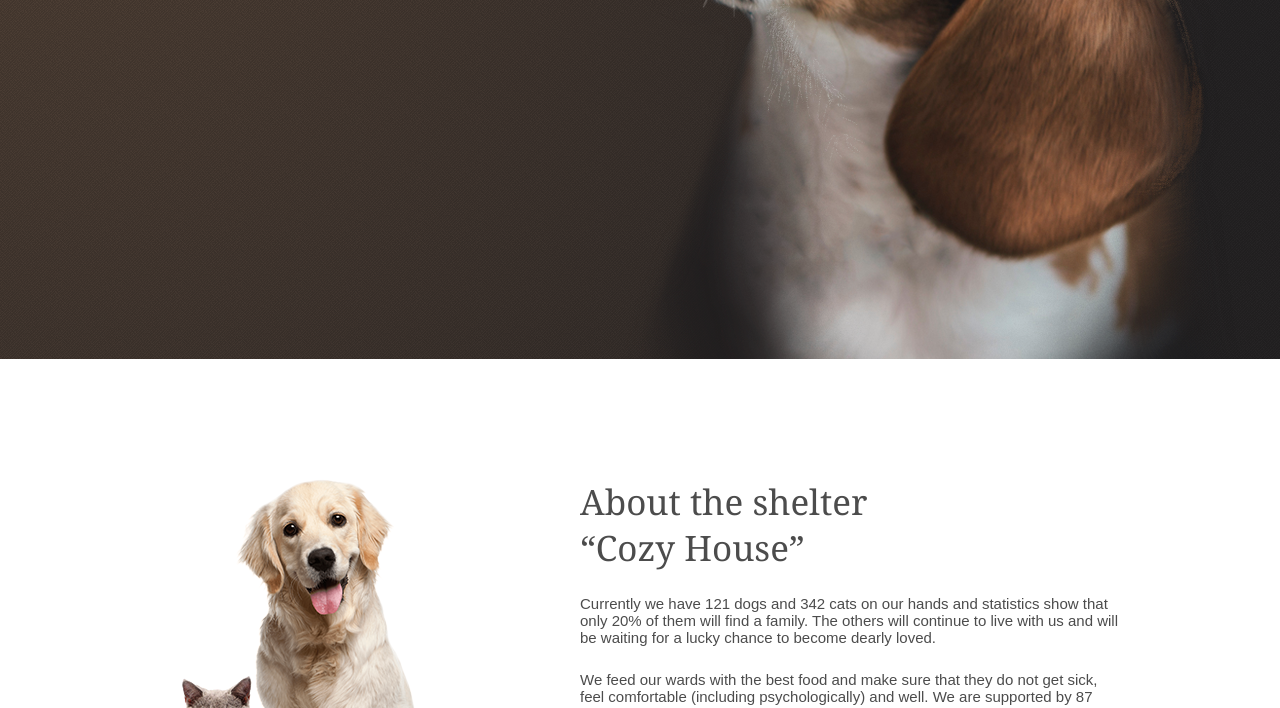
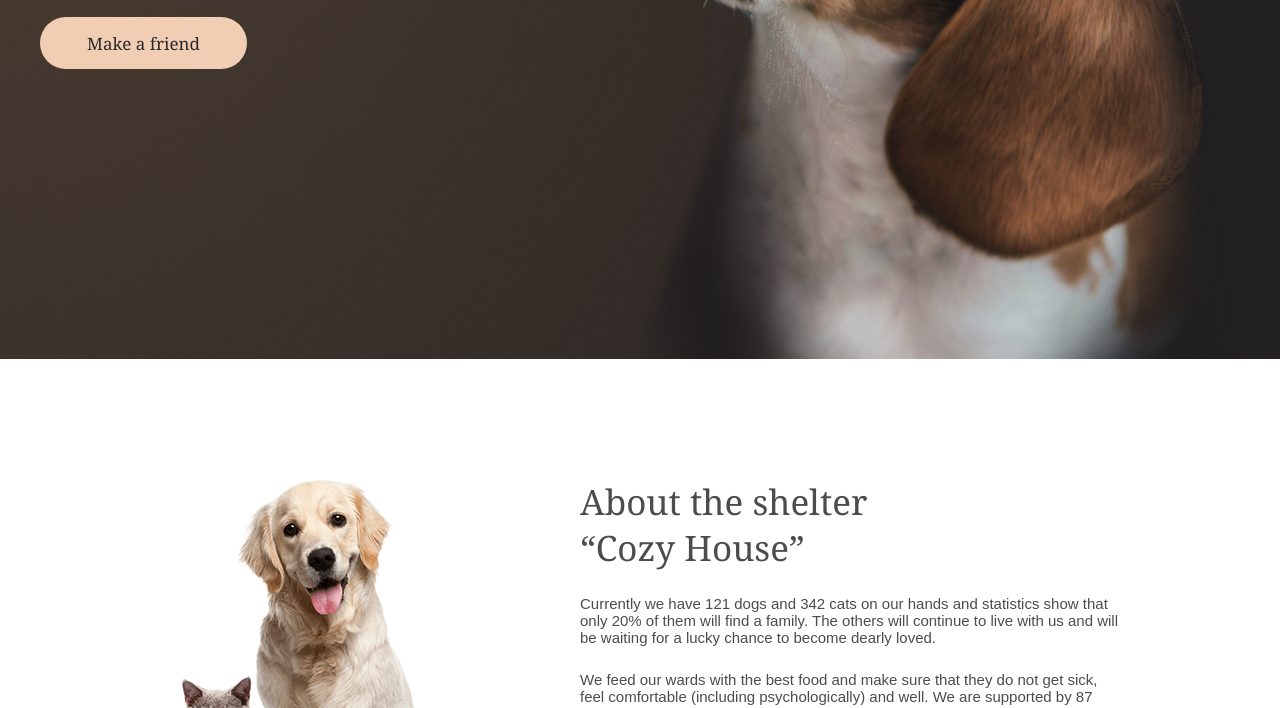
Before and after one commit to barnysha/Shelter-2023, a plain HTML site: page index.html in a window 1280 px wide. Shown: the part 520-1228 px from the top of the page. Drawn offline with Linux system fonts and the light colour scheme; a script that the page names is missing; files whose address does not match are found by name.

```diff
--- a/style.css
+++ b/style.css
@@ -184,7 +184,7 @@ h5 {
   flex-direction: column;
   align-items: start;
   /* justify-content: center; */
-  padding-top: 6rem;
+  padding-top: 16rem;
   gap: 2rem;
 }
 
```
